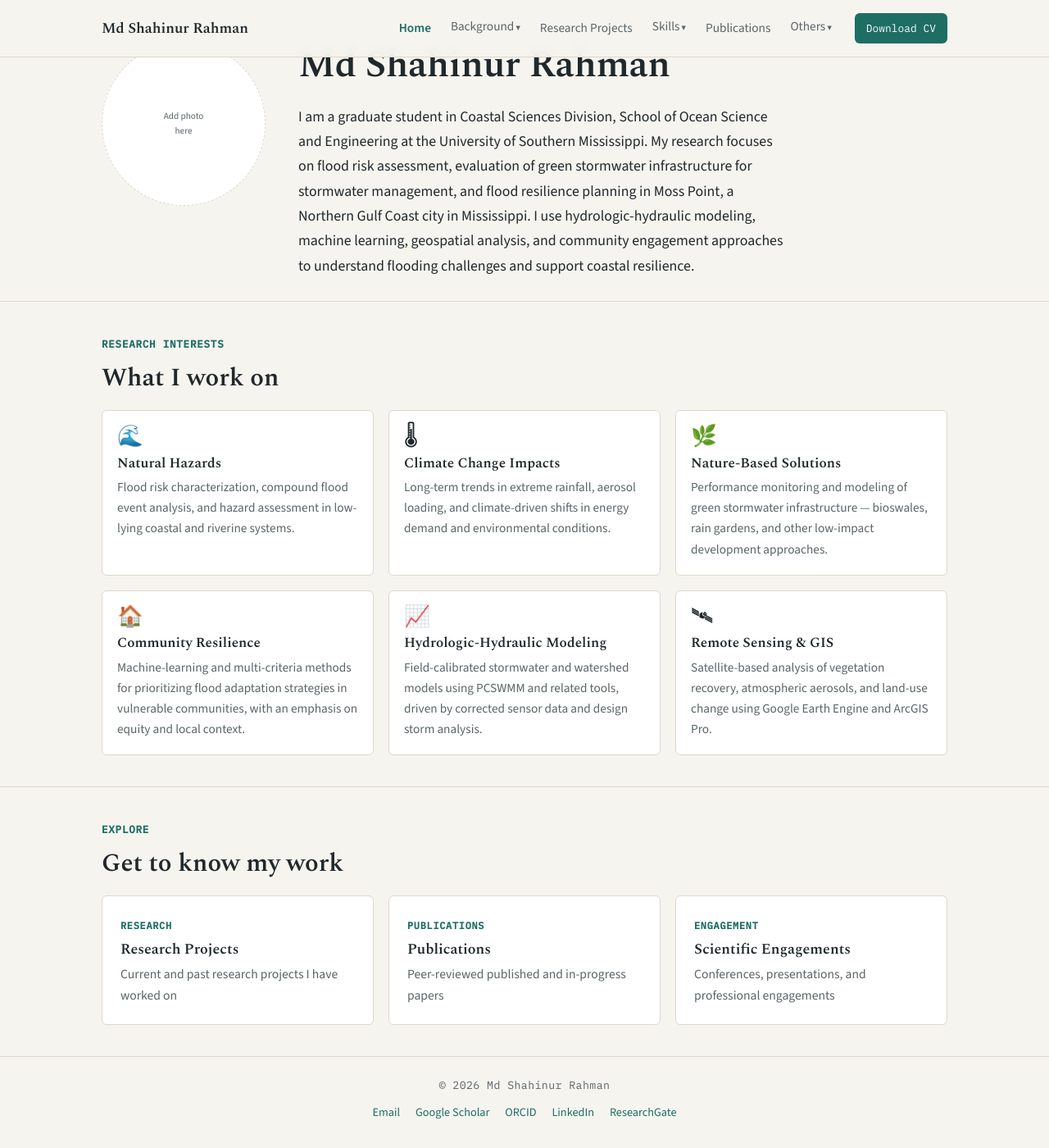
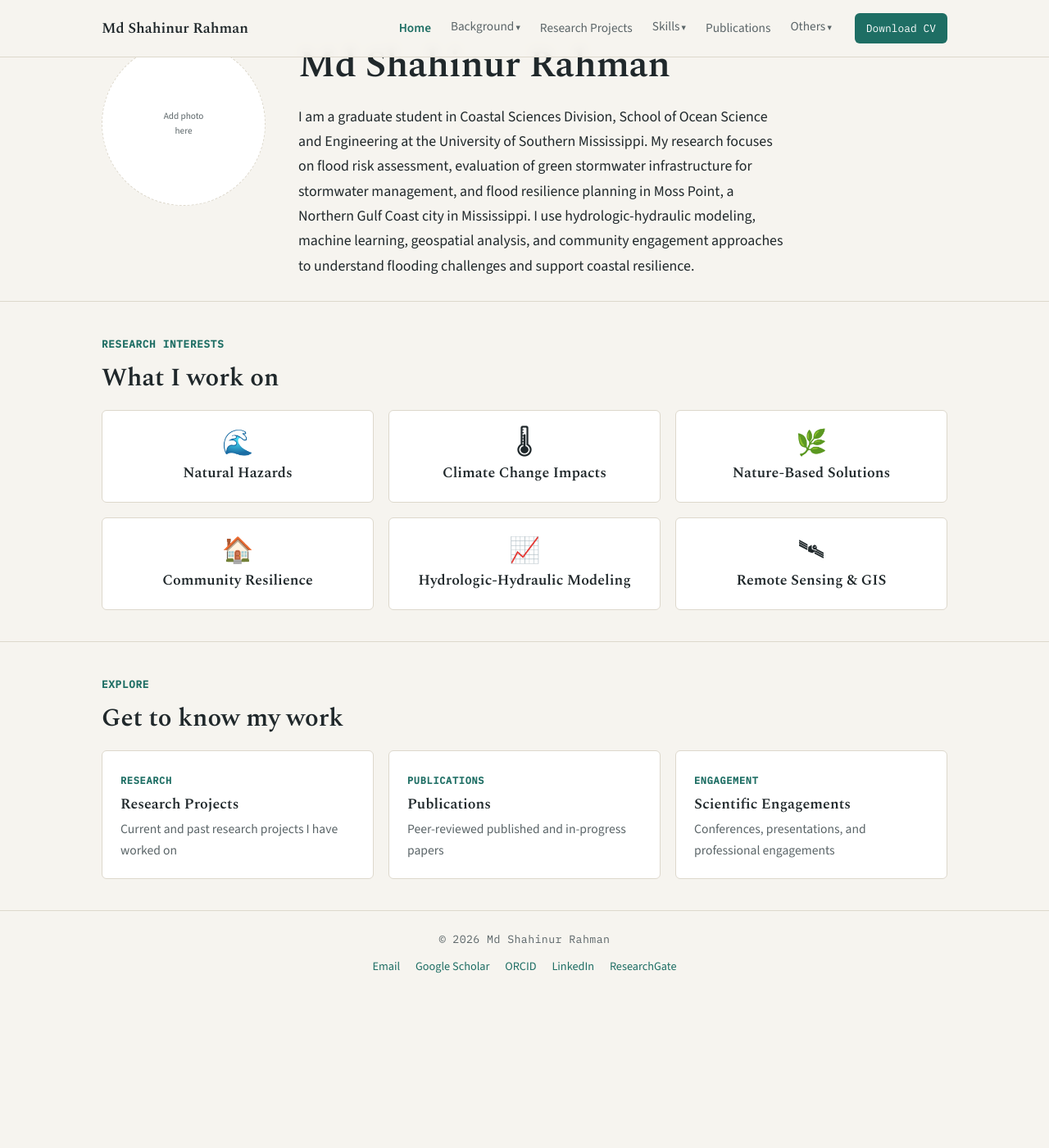
Before and after one commit to Shahinur-Rahman-web/Shahinur-Rahman-web.github.io, a Jekyll site: the page built from index.html, in a window 1280 px wide and 1400 px high, scrolled down 67 px. Shown: the whole window at 82% size. Built offline with Jekyll 4.4.1, drawn with Linux system fonts in a browser that asks for light colours; after the commit the page ends 1290 px from its top, so only the background shows below that.

Commit message:
Update home_interests.html

```diff
--- a/_includes/home_interests.html
+++ b/_includes/home_interests.html
@@ -9,37 +9,31 @@
       <div class="interest-card">
         <div class="interest-icon">&#127754;</div>
         <h3>Natural Hazards</h3>
-        <p>Flood risk characterization, compound flood event analysis, and hazard assessment in low-lying coastal and riverine systems.</p>
       </div>
 
       <div class="interest-card">
         <div class="interest-icon">&#127777;</div>
         <h3>Climate Change Impacts</h3>
-        <p>Long-term trends in extreme rainfall, aerosol loading, and climate-driven shifts in energy demand and environmental conditions.</p>
       </div>
 
       <div class="interest-card">
         <div class="interest-icon">&#127807;</div>
         <h3>Nature-Based Solutions</h3>
-        <p>Performance monitoring and modeling of green stormwater infrastructure — bioswales, rain gardens, and other low-impact development approaches.</p>
       </div>
 
       <div class="interest-card">
         <div class="interest-icon">&#127968;</div>
         <h3>Community Resilience</h3>
-        <p>Machine-learning and multi-criteria methods for prioritizing flood adaptation strategies in vulnerable communities, with an emphasis on equity and local context.</p>
       </div>
 
       <div class="interest-card">
         <div class="interest-icon">&#128200;</div>
         <h3>Hydrologic-Hydraulic Modeling</h3>
-        <p>Field-calibrated stormwater and watershed models using PCSWMM and related tools, driven by corrected sensor data and design storm analysis.</p>
       </div>
 
       <div class="interest-card">
         <div class="interest-icon">&#128752;</div>
         <h3>Remote Sensing &amp; GIS</h3>
-        <p>Satellite-based analysis of vegetation recovery, atmospheric aerosols, and land-use change using Google Earth Engine and ArcGIS Pro.</p>
       </div>
 
     </div>
@@ -56,7 +50,8 @@
   background: var(--surface);
   border: 1px solid var(--line);
   border-radius: var(--radius);
-  padding: 18px 18px;
+  padding: 24px 20px;
+  text-align: center;
   transition: transform .15s ease, box-shadow .15s ease;
 }
 .interest-card:hover{
@@ -64,20 +59,15 @@
   box-shadow: 0 10px 22px -12px rgba(32,40,43,0.2);
 }
 .interest-icon{
-  font-size: 1.5rem;
+  font-size: 1.8rem;
   margin-bottom: 10px;
   line-height: 1;
 }
 .interest-card h3{
-  font-size: 1rem;
-  margin-bottom: 6px;
+  font-size: 1.05rem;
+  margin: 0;
   color: var(--ink);
   font-family: 'Spectral', serif;
-}
-.interest-card p{
-  font-size: 0.9rem;
-  margin: 0;
-  color: var(--ink-soft);
 }
 @media (max-width: 860px){
   .interests-grid{ grid-template-columns: repeat(2, 1fr); }
```
